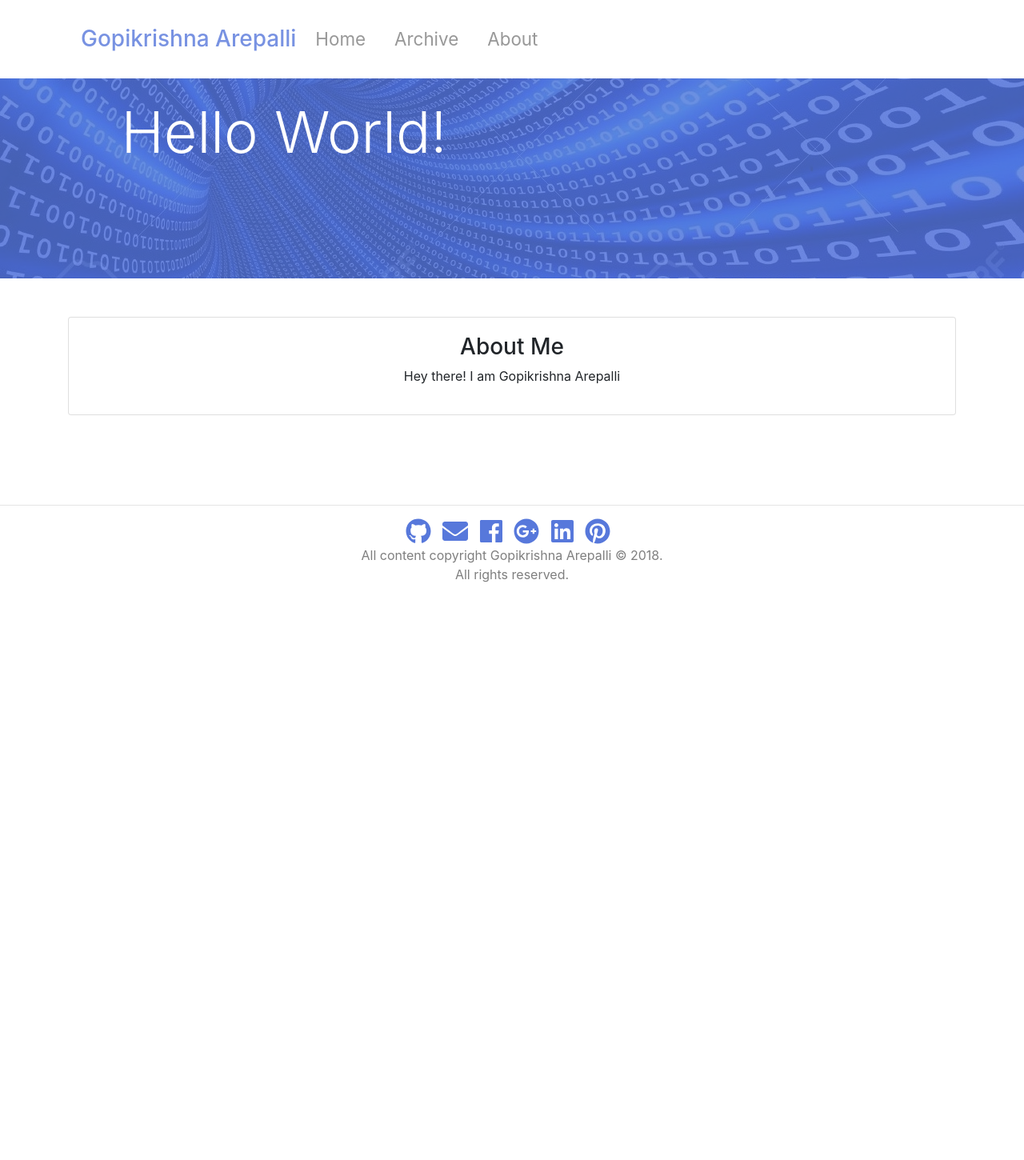
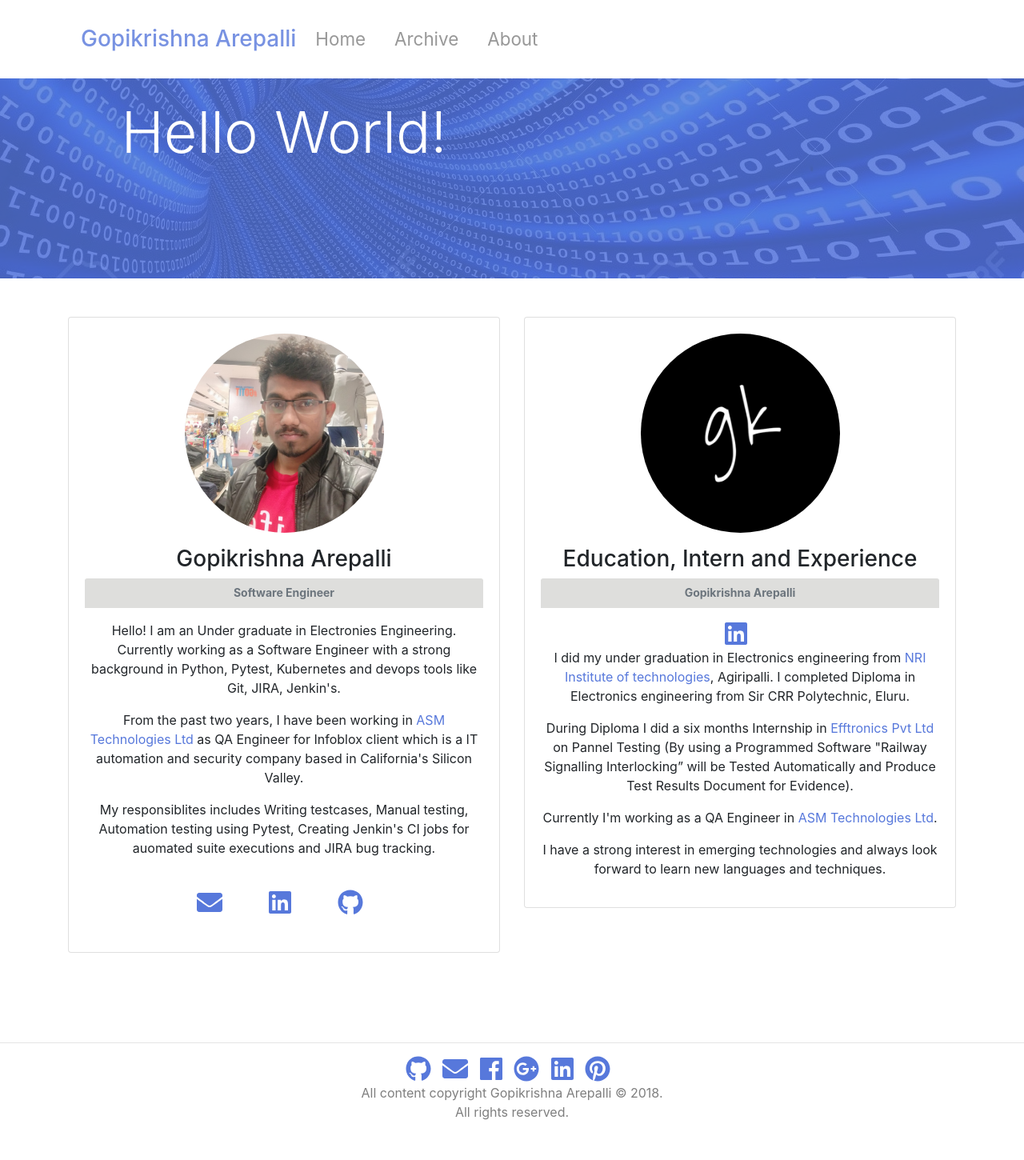
Before and after one commit to gopikrishna-a/gopikrishna-a.github.io.old, a Jekyll site: the page built from about.html, in a window 1280 px wide. Shown: the whole page at 80% size. Built offline with Jekyll 4.4.1, drawn with Linux system fonts in a browser that asks for light colours; nearby versions of some CDN libraries; before the commit the page ends 900 px from its top, so only the background shows below that.

Commit message:
Added about  details

```diff
--- a/about.html
+++ b/about.html
@@ -3,21 +3,71 @@ layout: default
 title: About
 permalink: /about/
 ---
-<section class="text-center py-5">
+<section id="about" class="text-center py-5">
     <div class="container">
       <div class="row">
-        <div class="col">
+        <div class="col-md-6">
           <div class="card">
             <div class="card-body">
-              <h3>About Me</h3>
+              <img src="/img/me.jpg" alt="" class="img-fluid rounded-circle w-50 mb-3">
+              <h3>Gopikrishna Arepalli</h3>
+              <h5 class="text-muted">Software Engineer</h5>
+              <p></p>
+              <p align="center">
+                Hello! I am an Under graduate in Electronies Engineering. Currently working as a Software Engineer with a strong background in Python, Pytest, Kubernetes and devops tools like Git, JIRA, Jenkin's.
+              </p>
 
-              <p>
-                Hey there! I am Gopikrishna Arepalli
+              <p align="center">
+                From the past two years, I have been working in <a href="http://www.asmltd.com/" target="_blank">ASM Technologies Ltd</a> as QA Engineer for Infoblox client which is a IT automation and security company based in California's Silicon Valley.
               </p>
               <p>
+                My responsiblites includes Writing testcases, Manual testing, Automation testing using Pytest, Creating Jenkin's CI jobs for auomated suite executions and JIRA bug tracking.
+              </p>
+              <div class="d-flex flex-row justify-content-center social-links">
+                <div class="p-4">
+                  <a href="mailto:a.gopikrishna01@gmail.com">
+                    <i class="fa fa-envelope fa-2x" ></i>
+                  </a>
+                </div>
+                <div class="p-4">
+                  <a target="_blank" href="https://www.linkedin.com/in/GopikrishnaArepalli">
+                    <i class="fab fa-linkedin fa-2x"></i>
+                  </a>
+                </div>
+                <div class="p-4">
+                  <a target="_blank" href="https://github.com/gopikrishna-a">
+                    <i class="fab fa-github fa-2x"></i>
+                  </a>
+                </div>
+             </div>
+            </div>
+          </div>
+        </div>
+        <div class="col-md-6">
+          <div class="card">
+            <div class="card-body">
+            <img src="/img/logo.jpg" alt="" class="img-fluid rounded-circle w-50 mb-3">
+            <h3>Education, Intern and Experience</h3>
+            <h5 class="text-muted">Gopikrishna Arepalli</h5>
+            <p></p>
+            <span class="social-links">
+              <a target="_blank" href="https://linkedin.com/in/GopikrishnaArepalli">
+              <i class="fab fa-linkedin fa-2x"></i>
+              </a>
+            </span>
+            <p class="pt-5a">
+              I did my under graduation in Electronics engineering from  <a href="http://www.nrigroupofcolleges.com/" target="_blank">NRI Institute of technologies</a>, Agiripalli. I completed Diploma in Electronics engineering from Sir CRR Polytechnic, Eluru.
+            </p>
+            <p>
+              During Diploma I did a six months Internship in <a href="https://www.efftronics.com/" target="_blank">Efftronics Pvt Ltd</a> on Pannel Testing (By using a Programmed Software "Railway Signalling Interlocking” will be Tested Automatically and Produce Test Results Document for Evidence).
+            </p>
+            <p>
+              Currently I'm working as a QA Engineer in <a href="http://www.asmltd.com/" target="_blank">ASM Technologies Ltd</a>.
+            </p>
+            <p>
+            </p>
+            <p>I have a strong interest in emerging technologies and always look forward to learn new languages and techniques.</p>
 
-              </p>
-            </div>
           </div>
         </div>
       </div>
```
Also changed, not shown: img/logo.jpg (added), img/me.jpg (added), 16 other files.
